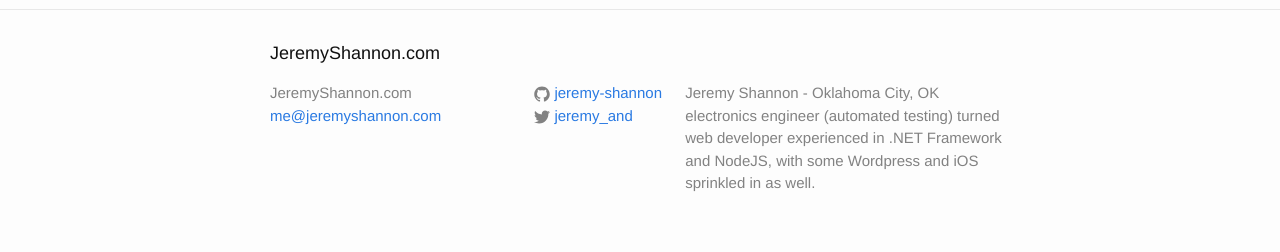
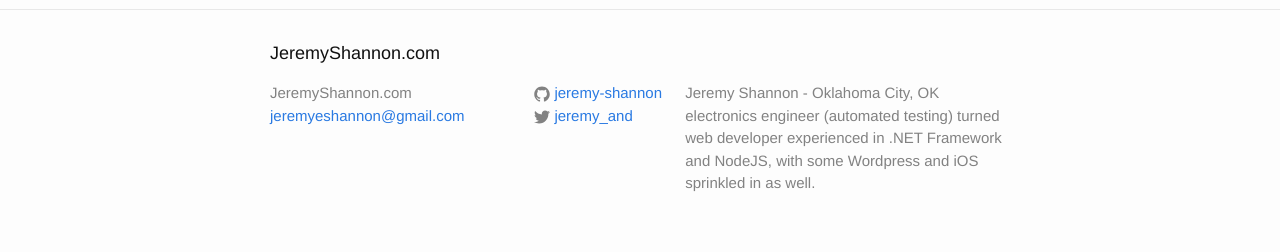
Before and after one commit to jeremy-shannon/jeremy-shannon.github.io, a Jekyll site: the page built from _posts/2016-05-23-welcome-to-jekyll.markdown, in a window 1280 px wide. Shown: the part 708-960 px from the top of the page. Built offline with Jekyll 4.4.1, drawn with Linux system fonts in a browser that asks for light colours.

Commit message:
Update _config.yml

```diff
--- a/_config.yml
+++ b/_config.yml
@@ -7,7 +7,7 @@
 
 # Site settings
 title: JeremyShannon.com
-email: me@jeremyshannon.com
+email: jeremyeshannon@gmail.com
 description: > # this means to ignore newlines until "baseurl:"
   Jeremy Shannon - Oklahoma City, OK electronics engineer (automated testing)
   turned web developer experienced in .NET Framework and NodeJS, with some
```
